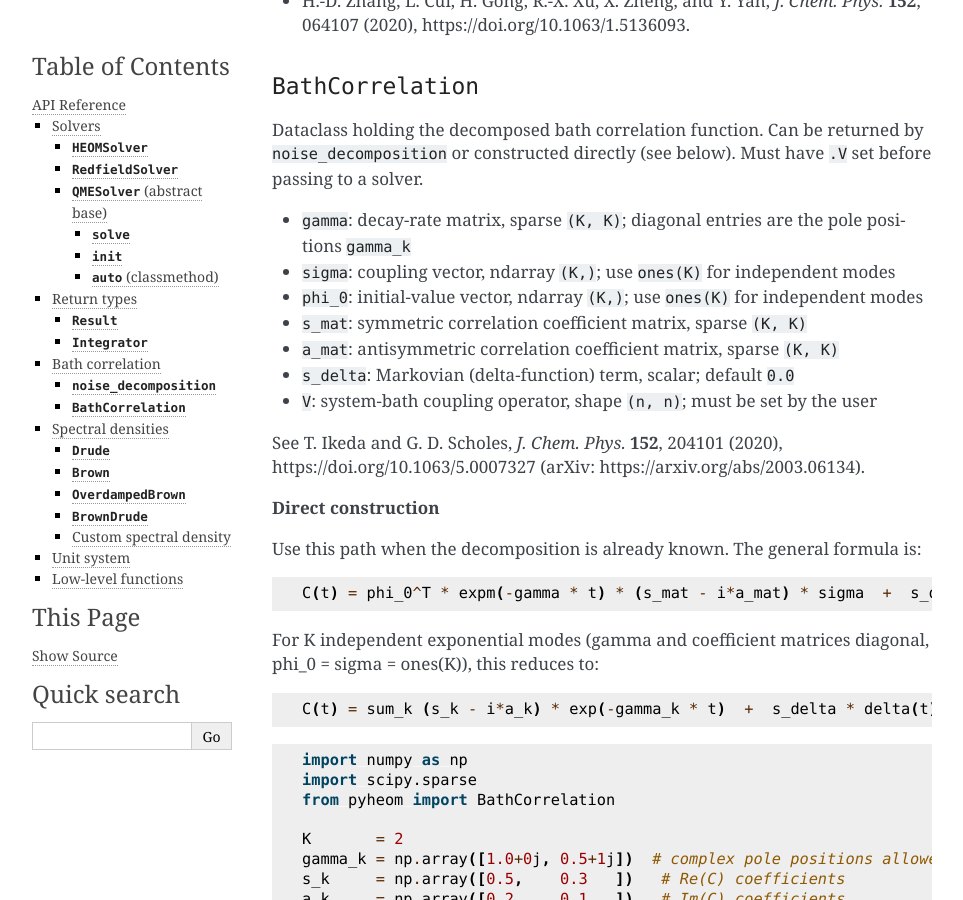
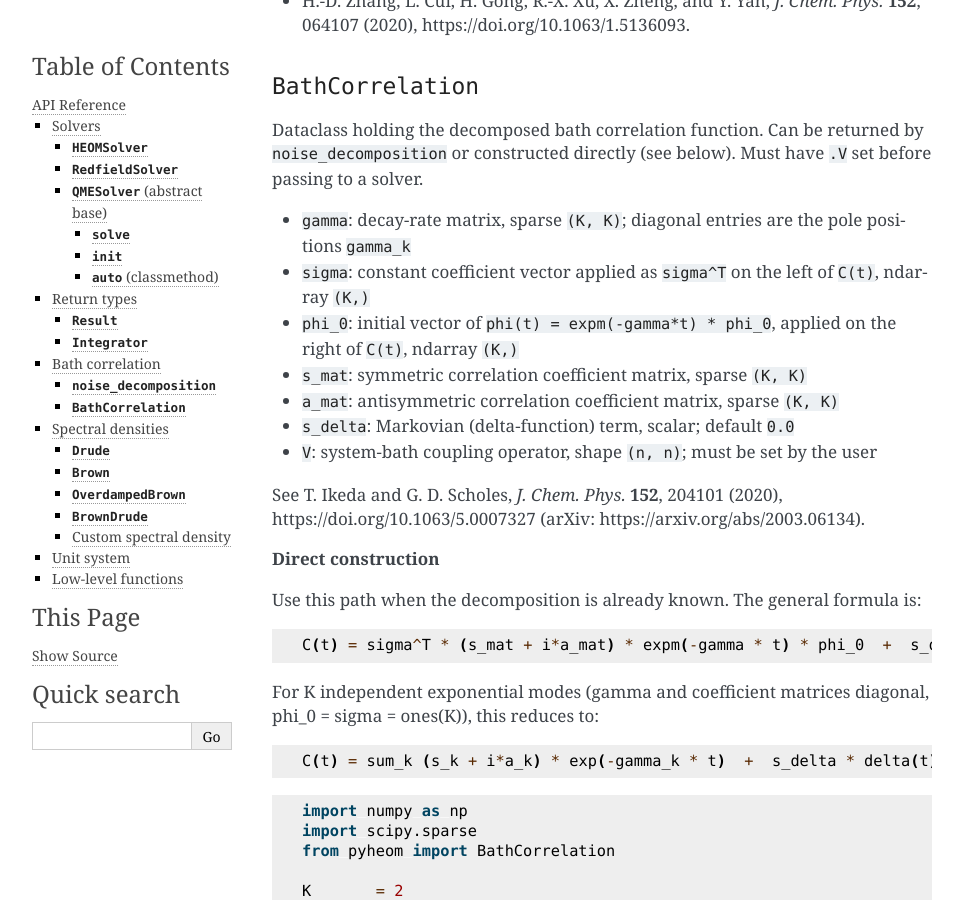
Before and after one commit to tatsushi-ikeda/pyheom, a Sphinx documentation site: the page built from docs/api.md, in a window 1280 px wide and 900 px high, scrolled down 4776 px. Shown: the whole window, without its empty margins (148-1111 px from the left). Built offline with Sphinx 7.4.7, drawn with Linux system fonts in a browser that asks for light colours.

Commit message:
docs: fix wrong sign of the bath correlation function in document

````diff
--- a/docs/api.md
+++ b/docs/api.md
@@ -213,8 +213,8 @@ Can be returned by `noise_decomposition` or constructed directly (see below).
 Must have `.V` set before passing to a solver.
 
 - `gamma`: decay-rate matrix, sparse `(K, K)`; diagonal entries are the pole positions `gamma_k`
-- `sigma`: coupling vector, ndarray `(K,)`; use `ones(K)` for independent modes
-- `phi_0`: initial-value vector, ndarray `(K,)`; use `ones(K)` for independent modes
+- `sigma`: constant coefficient vector applied as `sigma^T` on the left of `C(t)`, ndarray `(K,)`
+- `phi_0`: initial vector of `phi(t) = expm(-gamma*t) * phi_0`, applied on the right of `C(t)`, ndarray `(K,)`
 - `s_mat`: symmetric correlation coefficient matrix, sparse `(K, K)`
 - `a_mat`: antisymmetric correlation coefficient matrix, sparse `(K, K)`
 - `s_delta`: Markovian (delta-function) term, scalar; default `0.0`
@@ -227,14 +227,14 @@ See T. Ikeda and G. D. Scholes, *J. Chem. Phys.* **152**, 204101 (2020), https:/
 Use this path when the decomposition is already known.  The general formula is:
 
 ```
-C(t) = phi_0^T * expm(-gamma * t) * (s_mat - i*a_mat) * sigma  +  s_delta * delta(t)
+C(t) = sigma^T * (s_mat + i*a_mat) * expm(-gamma * t) * phi_0  +  s_delta * delta(t)
 ```
 
 For K independent exponential modes (gamma and coefficient matrices diagonal,
 phi_0 = sigma = ones(K)), this reduces to:
 
 ```
-C(t) = sum_k (s_k - i*a_k) * exp(-gamma_k * t)  +  s_delta * delta(t)
+C(t) = sum_k (s_k + i*a_k) * exp(-gamma_k * t)  +  s_delta * delta(t)
 ```
 
 ```python
````
Also changed, not shown: 1 other file.
